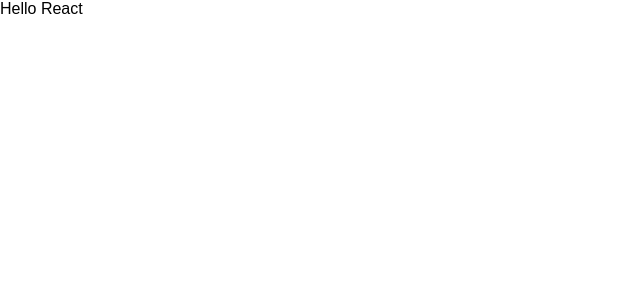
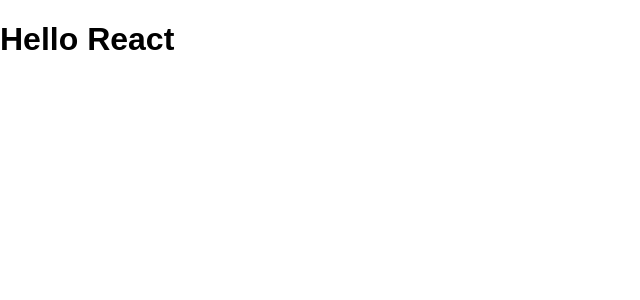
Before and after one commit to Vlad777-bit/react-gb, a React (Create React App) app: page / in a window 1280 px wide. Shown: the top 300 px of the page, without its empty margins (0-640 px from the left). Built offline with nearby package versions, Linux system fonts and the light colour scheme.

Commit message:
recreated cra using typescript template

```diff
--- a/package.json
+++ b/package.json
@@ -6,9 +6,14 @@
     "@testing-library/jest-dom": "^5.16.5",
     "@testing-library/react": "^13.4.0",
     "@testing-library/user-event": "^13.5.0",
+    "@types/jest": "^27.5.2",
+    "@types/node": "^16.11.68",
+    "@types/react": "^18.0.21",
+    "@types/react-dom": "^18.0.6",
     "react": "^18.2.0",
     "react-dom": "^18.2.0",
     "react-scripts": "5.0.1",
+    "typescript": "^4.8.4",
     "web-vitals": "^2.1.4"
   },
   "scripts": {
--- a/src/App.jsx
+++ /dev/null
@@ -1,7 +0,0 @@
-export const App = () => {
-  return (
-    <div className="App">
-      <span>Hello React</span>
-    </div>
-  );
-};
--- /dev/null
+++ b/src/App.tsx
@@ -0,0 +1,7 @@
+export const App = () => {
+  return (
+    <div className="container">
+      <h1>Hello React</h1>
+    </div>
+  );
+};
--- a/src/index.jsx
+++ b/src/index.tsx
@@ -3,7 +3,9 @@
 import './styles/global.scss';
 import { App } from './App';
 
-const root = ReactDOM.createRoot(document.getElementById('root'));
+const root = ReactDOM.createRoot(
+  document.getElementById('root') as HTMLElement
+);
 root.render(
   <React.StrictMode>
     <App />
--- /dev/null
+++ b/src/react-app-env.d.ts
@@ -0,0 +1 @@
+/// <reference types="react-scripts" />
```
Also changed, not shown: tsconfig.json (added, +26 -0 lines), 1 other file (tests, documents, lock files or other folders).
